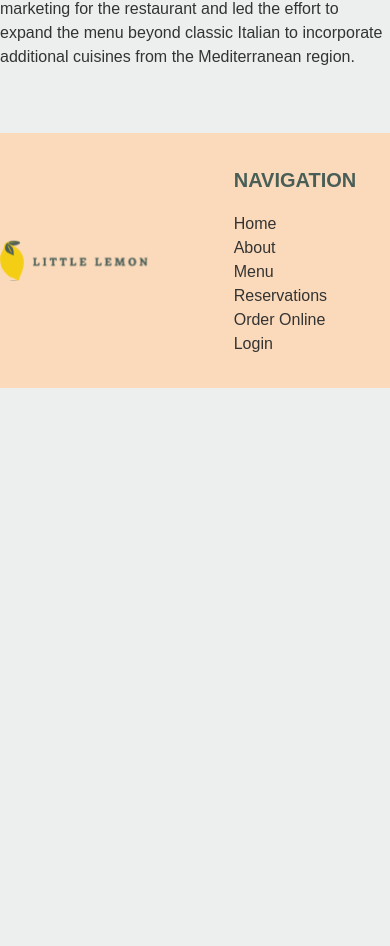
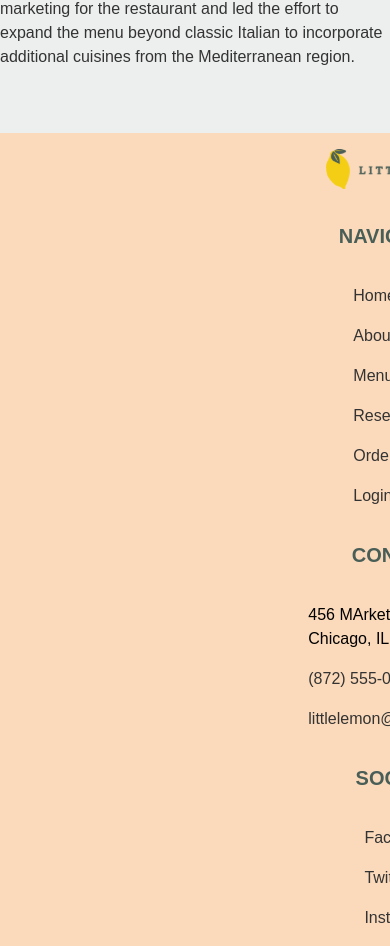
Before and after one commit to testmaster217/Coursera-Homework, a React (Create React App) app in the folder Little Lemon Reserve-a-Table (Meta Front-End Developer Capstone)/little-lemon-reserve-a-table/: page / in a window 390 px wide. Shown: the part 1959-2905 px from the top of the page. Before the commit the page ends 2347 px from the top, so only its background shows below. Built offline with nearby package versions, Linux system fonts and the light colour scheme.

Commit message:
Added a media query to make the footer for the capstoneb project work on phones.

```diff
--- a/Little Lemon Reserve-a-Table (Meta Front-End Developer Capstone)/little-lemon-reserve-a-table/src/Components/Footer.css
+++ b/Little Lemon Reserve-a-Table (Meta Front-End Developer Capstone)/little-lemon-reserve-a-table/src/Components/Footer.css
@@ -41,3 +41,22 @@
 .PageFooter a:active {
     color: var(--primary-yellow);
 }
+
+@media only screen and (max-width: 52em) {
+    .PageFooter {
+        flex-direction: column;
+    }
+
+    .PageFooter section {
+        align-items: center;
+        padding: 0;
+    }
+
+    .PageFooter section menu {
+        margin: 0;
+    }
+
+    .PageFooter li {
+        margin: 1em;
+    }
+}
```
